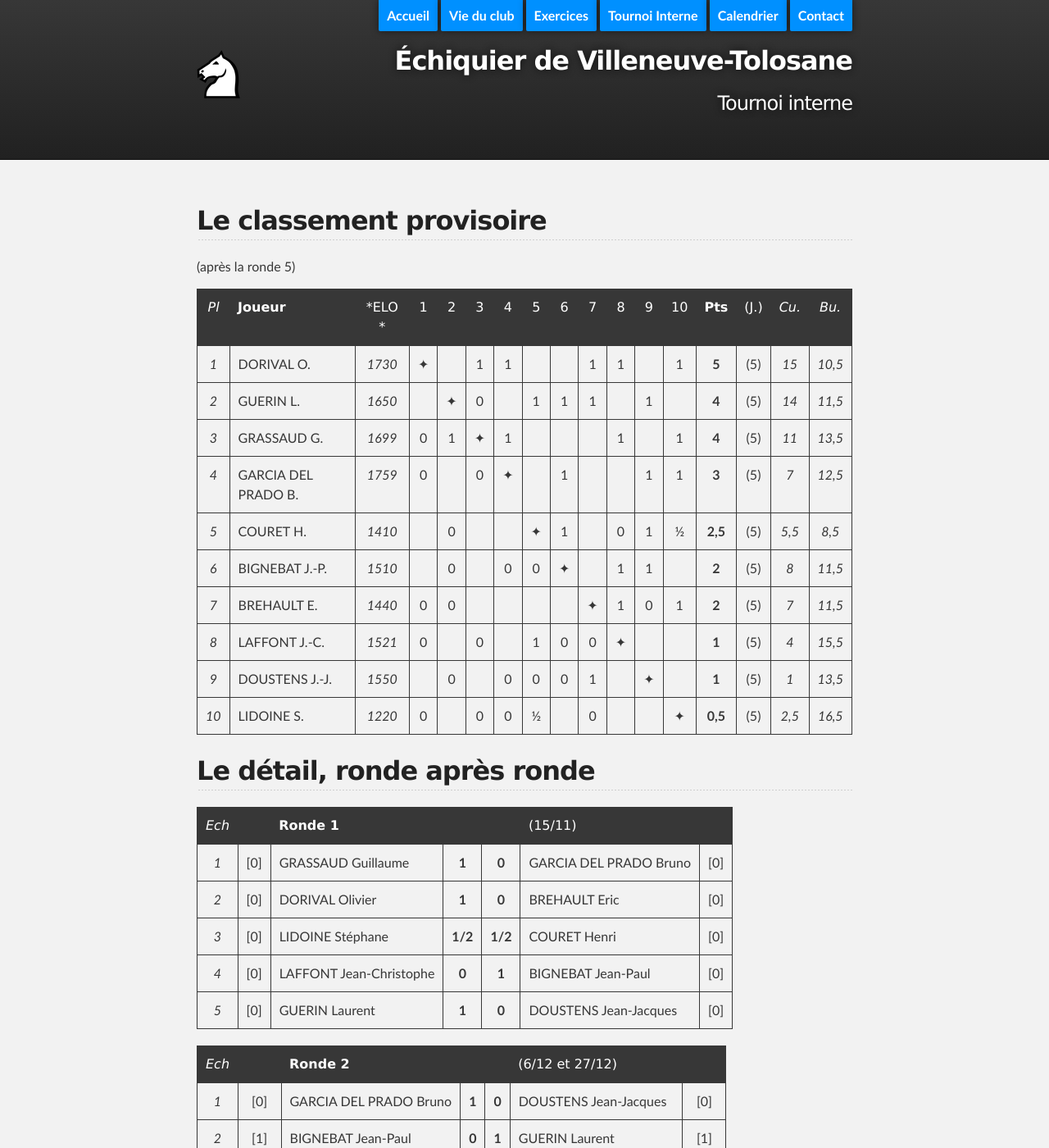
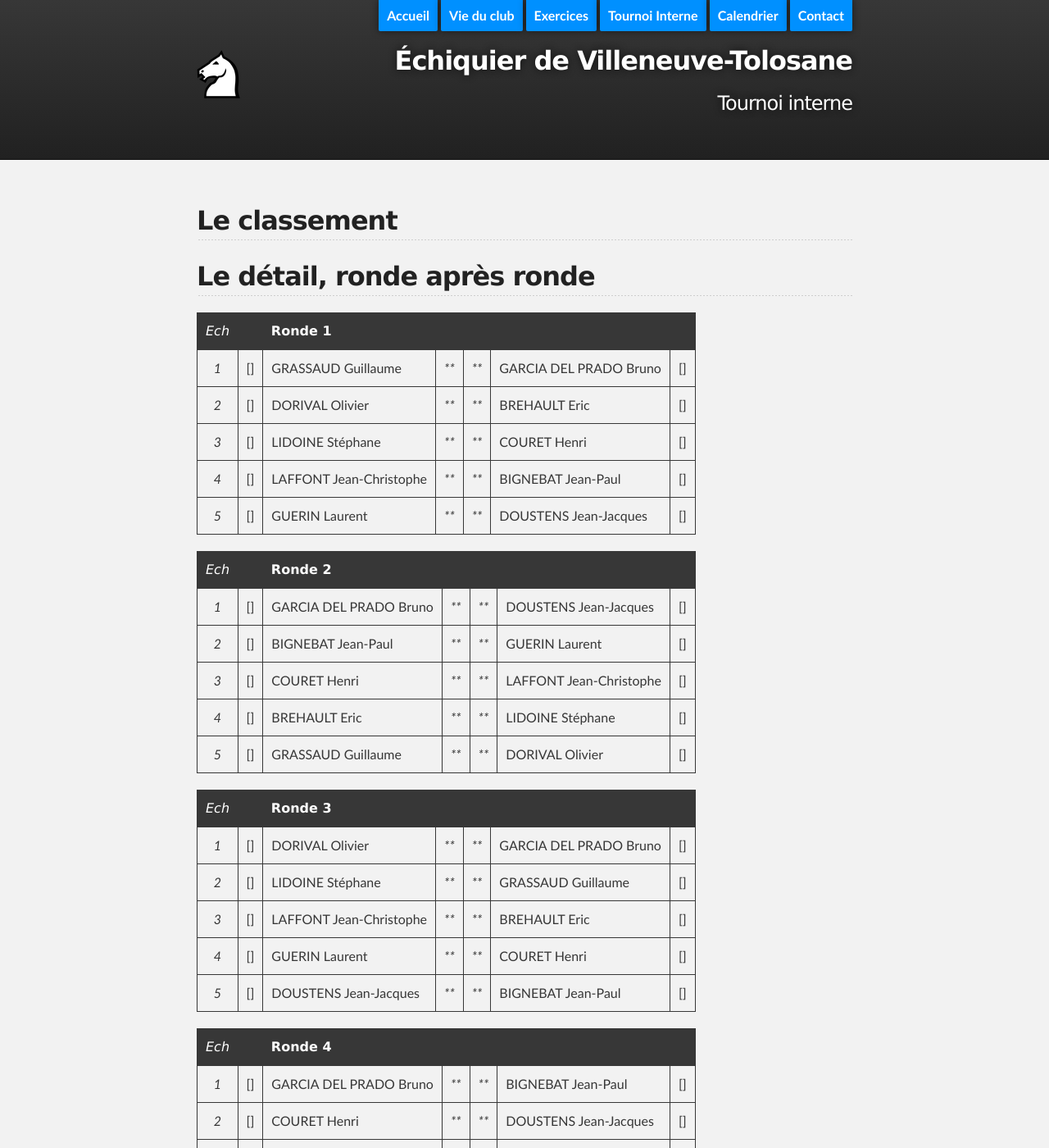
Before and after one commit to echiquier-villeneuve-tolosane/echiquier-villeneuve-tolosane.github.io, a Jekyll site: the page built from tournoiinterne.md, in a window 1280 px wide and 1400 px high. Shown: the whole window at 82% size. Built offline with Jekyll 4.4.1, drawn with Linux system fonts in a browser that asks for light colours; nearby versions of some CDN libraries; some of the changed text lies outside the part shown.

Commit message:
Updated tournoiinterne.md

```diff
--- a/tournoiinterne.md
+++ b/tournoiinterne.md
@@ -5,74 +5,60 @@ title: Tournoi interne
 published: true
 ---
 
-## Le classement provisoire
-(après la ronde 5)
-
-|*Pl*|  **Joueur** |   *ELO *          |1 |2 |3 |4 |5 |6 |7 |8 |9 |10|**Pts**|(J.)|*Cu.*|*Bu.*|
-|:-:|:------------------------ |:---------: |:-:|:-:|:-:|:-:|:-:|:-:|:-:|:-:|:-:|:-:|:-:|:-:|:-:|:-:|
-|*1*| DORIVAL O.         | *1730* |&#10022;| |1|1| | |1|1| |1|**5**|(5)|*15*|*10,5*|
-|*2*| GUERIN L.          | *1650* | |&#10022;|0| |1|1|1| |1| |**4**|(5)|*14*|*11,5*|
-|*3*| GRASSAUD G.      | *1699* |0|1|&#10022;|1| | | |1| |1|**4**|(5)|*11*|*13,5*|
-|*4*| GARCIA DEL PRADO B.  | *1759* |0| |0|&#10022;| |1| | |1|1|**3**|(5)|*7*|*12,5*|
-|*5*| COURET H.            | *1410* | |0| | |&#10022;|1| |0|1|&#189;|**2,5**|(5)|*5,5*|*8,5*|
-|*6*| BIGNEBAT J.-P.      | *1510* | |0| |0|0|&#10022;| |1|1| |**2**|(5)|*8*|*11,5*|
-|*7*| BREHAULT E.           | *1440* |0|0| | | | |&#10022;|1|0|1|**2**|(5)|*7*|*11,5*|
-|*8*| LAFFONT J.-C. | *1521* |0| |0| |1|0|0|&#10022;| | |**1**|(5)|*4*|*15,5*|
-|*9*| DOUSTENS J.-J.  | *1550* | |0| |0|0|0|1| |&#10022;| |**1**|(5)|*1*|*13,5*|
-|*10*| LIDOINE S.        | *1220* |0| |0|0|&#189;| |0| | |&#10022;|**0,5**|(5)|*2,5*|*16,5*|
+## Le classement
 
 ## Le détail, ronde après ronde
 
-|*Ech*|     | **Ronde 1**        |     |     |  (15/11)                  |     |
+|*Ech*|     | **Ronde 1**        |     |     |                           |     |
 |:-:|:---:| -------------------- |:---:|:---:| ------------------------- |:---:|
-|*1*| [0] | GRASSAUD Guillaume   |**1**|**0**| GARCIA DEL PRADO Bruno    | [0] |
-|*2*| [0] | DORIVAL Olivier      |**1**|**0**| BREHAULT Eric             | [0] |
-|*3*| [0] | LIDOINE Stéphane     |**1/2**|**1/2**| COURET Henri          | [0] |
-|*4*| [0] | LAFFONT Jean-Christophe |**0**|**1**| BIGNEBAT Jean-Paul     | [0] |
-|*5*| [0] | GUERIN Laurent        |**1**|**0**| DOUSTENS Jean-Jacques    | [0] |
+|*1*| [] | GRASSAUD Guillaume   |****|****| GARCIA DEL PRADO Bruno    | [] |
+|*2*| [] | DORIVAL Olivier      |****|****| BREHAULT Eric             | [] |
+|*3*| [] | LIDOINE Stéphane     |****|****| COURET Henri          | [] |
+|*4*| [] | LAFFONT Jean-Christophe |****|****| BIGNEBAT Jean-Paul     | [] |
+|*5*| [] | GUERIN Laurent        |****|****| DOUSTENS Jean-Jacques    | [] |
 
 
-|*Ech*|     | **Ronde 2**        |     |     |  (6/12 et 27/12)          |     |
+|*Ech*|     | **Ronde 2**        |     |     |                           |     |
 |:-:|:---:| -------------------- |:---:|:---:| ------------------------- |:---:|
-|*1*| [0] | GARCIA DEL PRADO Bruno  |**1**|**0**| DOUSTENS Jean-Jacques  | [0] |
-|*2*| [1] | BIGNEBAT Jean-Paul   |**0**|**1**| GUERIN Laurent            | [1] |
-|*3*| [0,5] | COURET Henri       |**0**|**1**| LAFFONT Jean-Christophe   | [0] |
-|*4*| [0] | BREHAULT Eric        |**1**|**0**| LIDOINE Stéphane          |[0,5]|
-|*5*| [1] | GRASSAUD Guillaume   |**0**|**1**| DORIVAL Olivier           | [1] |
+|*1*| [] | GARCIA DEL PRADO Bruno  |****|****| DOUSTENS Jean-Jacques  | [] |
+|*2*| [] | BIGNEBAT Jean-Paul   |****|****| GUERIN Laurent            | [] |
+|*3*| [] | COURET Henri       |****|****| LAFFONT Jean-Christophe   | [] |
+|*4*| [] | BREHAULT Eric        |****|****| LIDOINE Stéphane          |[]|
+|*5*| [] | GRASSAUD Guillaume   |****|****| DORIVAL Olivier           | [] |
 
-|*Ech*|     | **Ronde 3**        |     |     |  (3/01 et 17/01)          |     |
+|*Ech*|     | **Ronde 3**        |     |     |                           |     |
 |:-:|:---:| -------------------- |:---:|:---:| ------------------------- |:---:|
-|*1*| [2] | DORIVAL Olivier      |**1**|**0**| GARCIA DEL PRADO Bruno    | [1] |
-|*2*|[0,5]| LIDOINE Stéphane     |**0**|**1**| GRASSAUD Guillaume        | [1] |
-|*3*| [1] | LAFFONT Jean-Christophe  |**0**|**1**| BREHAULT Eric         | [1] |
-|*4*| [2] | GUERIN Laurent           |**1**|**0**| COURET Henri          |[0,5]|
-|*5*| [0] | DOUSTENS Jean-Jacques    |**0**|**1**| BIGNEBAT Jean-Paul    | [1] |
+|*1*| [] | DORIVAL Olivier      |****|****| GARCIA DEL PRADO Bruno    | [] |
+|*2*|[]| LIDOINE Stéphane     |****|****| GRASSAUD Guillaume        | [] |
+|*3*| [] | LAFFONT Jean-Christophe  |****|****| BREHAULT Eric         | [] |
+|*4*| [] | GUERIN Laurent           |****|****| COURET Henri          |[]|
+|*5*| [] | DOUSTENS Jean-Jacques    |****|****| BIGNEBAT Jean-Paul    | [] |
 
-|*Ech*|   | **Ronde 4**          |     |     |  (24/01 et 7/02)          |     |
+|*Ech*|   | **Ronde 4**          |     |     |                           |     |
 |:-:|:---:| -------------------- |:---:|:---:| ------------------------- |:---:|
-|*1*| [1] | GARCIA DEL PRADO Bruno |**1**|**0**| BIGNEBAT Jean-Paul      | [2] |
-|*2*|[0,5]| COURET Henri           |**1**|**0**| DOUSTENS Jean-Jacques   | [0] |
-|*3*| [2] | BREHAULT Eric          |**0**|**1**| GUERIN Laurent          | [3] |
-|*4*| [3] | GRASSAUD Guillaume     |**1**|**0**| LAFFONT Jean-Christophe | [1] |
-|*5*| [3] | DORIVAL Olivier        |**1**|**0**| LIDOINE Stéphane        |[0,5]|
+|*1*| [] | GARCIA DEL PRADO Bruno |****|****| BIGNEBAT Jean-Paul      | [] |
+|*2*|[]| COURET Henri           |****|****| DOUSTENS Jean-Jacques   | [] |
+|*3*| [] | BREHAULT Eric          |****|****| GUERIN Laurent          | [] |
+|*4*| [] | GRASSAUD Guillaume     |****|****| LAFFONT Jean-Christophe | [] |
+|*5*| [] | DORIVAL Olivier        |****|****| LIDOINE Stéphane        |[]|
 
-|*Ech*|   | **Ronde 5**             |     |     |  (28/02 et 7/03)       |     |
+|*Ech*|   | **Ronde 5**             |     |     |                        |     |
 |:-:|:---:| ----------------------- |:---:|:---:| ---------------------- |:---:|
-|*1*| [0,5] | LIDOINE Stéphane       |**0**|**1**| GARCIA DEL PRADO Bruno | [2] |
-|*2*| [1] | LAFFONT Jean-Christophe |**0**|**1**| DORIVAL Olivier        | [4] |
-|*3*| [4] | GUERIN Laurent          |**0**|**1**| GRASSAUD Guillaume     | [3] |
-|*4*| [0] | DOUSTENS Jean-Jacques   |**1**|**0**| BREHAULT Eric          | [2] |
-|*5*| [2] | BIGNEBAT Jean-Paul      |**0**|**1**| COURET Henri           | [1,5] |
+|*1*| [] | LIDOINE Stéphane        |****|****| GARCIA DEL PRADO Bruno | [] |
+|*2*| [] | LAFFONT Jean-Christophe |****|****| DORIVAL Olivier        | [] |
+|*3*| [] | GUERIN Laurent          |****|****| GRASSAUD Guillaume     | [] |
+|*4*| [] | DOUSTENS Jean-Jacques   |****|****| BREHAULT Eric          | [] |
+|*5*| [] | BIGNEBAT Jean-Paul      |****|****| COURET Henri           | [] |
 
 |*Ech*|   | **Ronde 6**          |     |     |  (28/03 et 11/04)         |     |
 |:-:|:---:| -------------------- |:---:|:---:| ------------------------- |:---:|
-|*1*| [3] | GARCIA DEL PRADO Bruno    |**-**|**-**| COURET Henri         | [2,5] |
-|*2*| [2] | BREHAULT Eric        |**-**|**-**| BIGNEBAT Jean-Paul        | [2] |
-|*3*| [4] | GRASSAUD Guillaume   |**-**|**-**| DOUSTENS Jean-Jacques     | [1] |
-|*4*| [5] | DORIVAL Olivier      |**-**|**-**| GUERIN Laurent            | [4] |
-|*5*| [0,5] | LIDOINE Stéphane     |**-**|**-**| LAFFONT Jean-Christophe   | [1] |
+|*1*| [] | GARCIA DEL PRADO Bruno    |**-**|**-**| COURET Henri         | [] |
+|*2*| [] | BREHAULT Eric        |**-**|**-**| BIGNEBAT Jean-Paul        | [] |
+|*3*| [] | GRASSAUD Guillaume   |**-**|**-**| DOUSTENS Jean-Jacques     | [] |
+|*4*| [] | DORIVAL Olivier      |**-**|**-**| GUERIN Laurent            | [] |
+|*5*| [] | LIDOINE Stéphane     |**-**|**-**| LAFFONT Jean-Christophe   | [] |
 
-|*Ech*|   | **Ronde 7**          |     |     |  (18/04 et 2/05)          |     |
+|*Ech*|   | **Ronde 7**          |     |     |                           |     |
 |:-:|:---:| -------------------- |:---:|:---:| ------------------------- |:---:|
 |*1*| [ ] | LAFFONT Jean-Christophe |**-**|**-**| GARCIA DEL PRADO Bruno | [ ] |
 |*2*| [ ] | GUERIN Laurent          |**-**|**-**| LIDOINE Stéphane       | [ ] |
@@ -80,7 +66,7 @@ published: true
 |*4*| [ ] | BIGNEBAT Jean-Paul      |**-**|**-**| GRASSAUD Guillaume     | [ ] |
 |*5*| [ ] | COURET Henri            |**-**|**-**| BREHAULT Eric          | [ ] |
 
-|*Ech*|     | **Ronde 8**           |     |     |  (23/05 et 6/06)       |     |
+|*Ech*|     | **Ronde 8**           |     |     |                        |     |
 |:-:|:---:| ----------------------- |:---:|:---:| ---------------------- |:---:|
 |*1*| [ ] | GARCIA DEL PRADO Bruno  |**-**|**-**| BREHAULT Eric          | [ ] |
 |*2*| [ ] | GRASSAUD Guillaume      |**-**|**-**| COURET Henri           | [ ] |
@@ -88,7 +74,7 @@ published: true
 |*4*| [ ] | LIDOINE Stéphane        |**-**|**-**| DOUSTENS Jean-Jacques  | [ ] |
 |*5*| [ ] | LAFFONT Jean-Christophe |**-**|**-**| GUERIN Laurent         | [ ] |
 
-|*Ech*|   | **Ronde 9**            |     |     |  (20/06 et 27/06)       |     |
+|*Ech*|   | **Ronde 9**            |     |     |                         |     |
 |:-:|:---:| ---------------------- |:---:|:---:| ----------------------- |:---:|
 |*1*| [ ] | GUERIN Laurent         |**-**|**-**| GARCIA DEL PRADO Bruno  | [ ] |
 |*2*| [ ] | DOUSTENS Jean-Jacques  |**-**|**-**| LAFFONT Jean-Christophe | [ ] |
```
